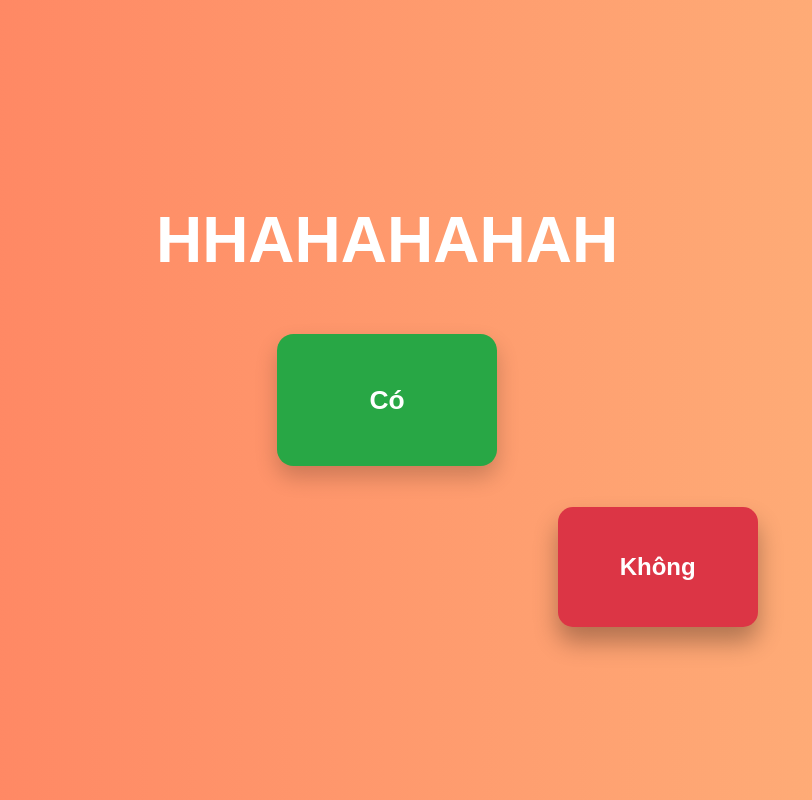
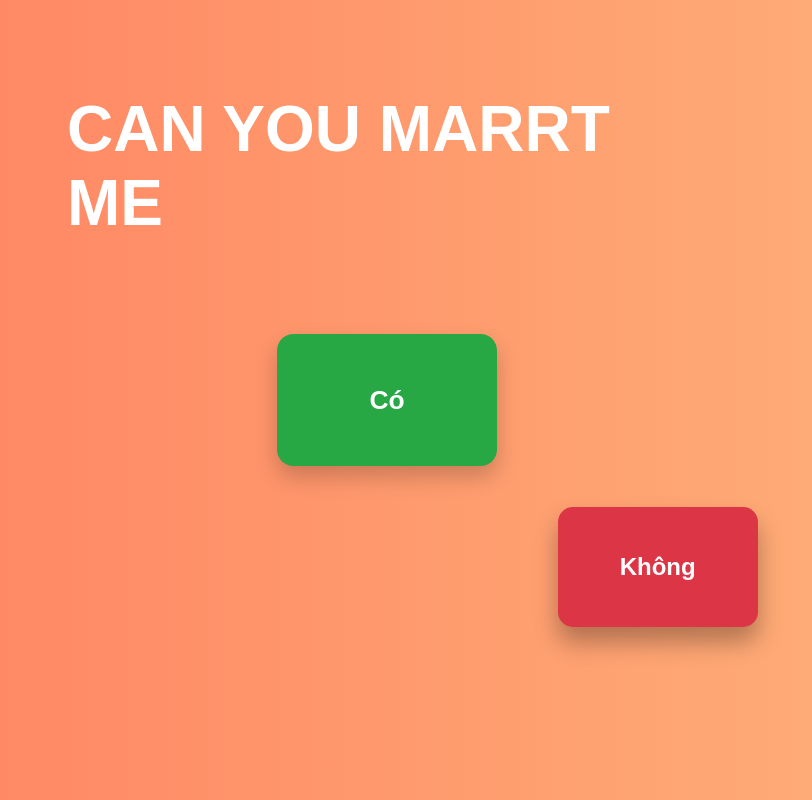
Before and after one commit to dungnbaph25723/my-website, a plain HTML site: page index.html in a window 1280 px wide. Shown: the whole page, without its empty margins (253-1065 px from the left). Drawn offline with Linux system fonts and the light colour scheme.

Commit message:
Update index.html

```diff
--- a/index.html
+++ b/index.html
@@ -9,7 +9,7 @@
 <body>
 
     <div class="title-a">
-        <h1>HHAHAHAHAH</h1>
+        <h1>CAN YOU MARRT ME</h1>
     </div>
 
     <!-- Hộp thoại "Có" -->
```
